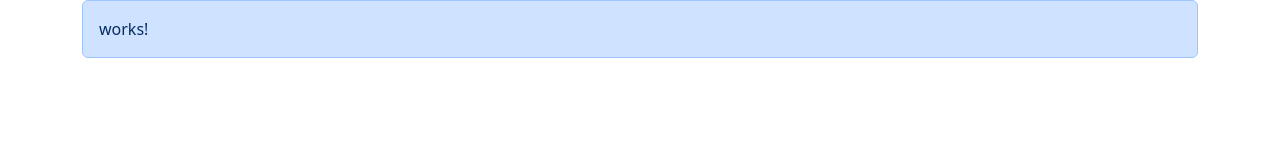
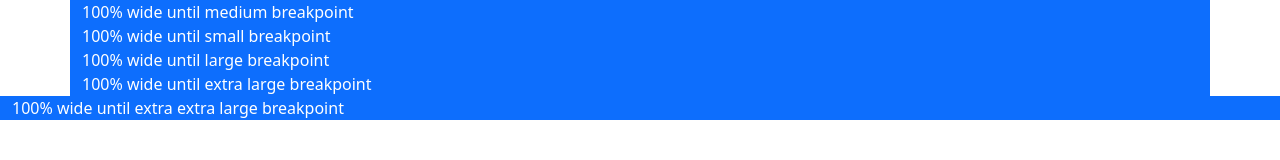
Before and after one commit to NicolasAFerro/travel-agency, a plain HTML site: page index.html in a window 1280 px wide. Drawn offline with nearby package versions, Linux system fonts and the light colour scheme.

Commit message:
exemplos de containers

```diff
--- a/index.html
+++ b/index.html
@@ -14,10 +14,21 @@
     />
   </head>
   <body>
-    <div class="container">
-      <div class="alert alert-primary" role="alert">works!</div>
+    <div class="container-md bg-primary text-white">
+      100% wide until medium breakpoint
     </div>
-
+    <div class="container-sm bg-primary text-white">
+      100% wide until small breakpoint
+    </div>
+    <div class="container-lg bg-primary text-white">
+      100% wide until large breakpoint
+    </div>
+    <div class="container-xl bg-primary text-white">
+      100% wide until extra large breakpoint
+    </div>
+    <div class="container-xxl bg-primary text-white">
+      100% wide until extra extra large breakpoint
+    </div>
     <!--JS DO BOOTSTRAP-->
     <script
       src="https://cdn.jsdelivr.net/npm/bootstrap@5.3.3/dist/js/bootstrap.bundle.min.js"
```
